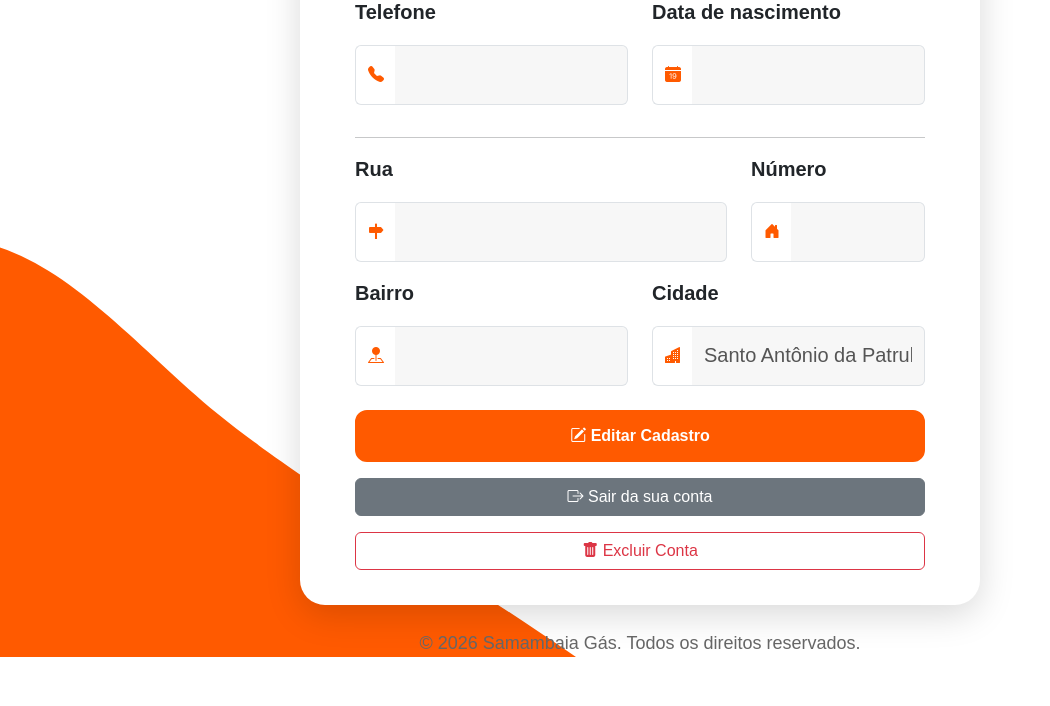
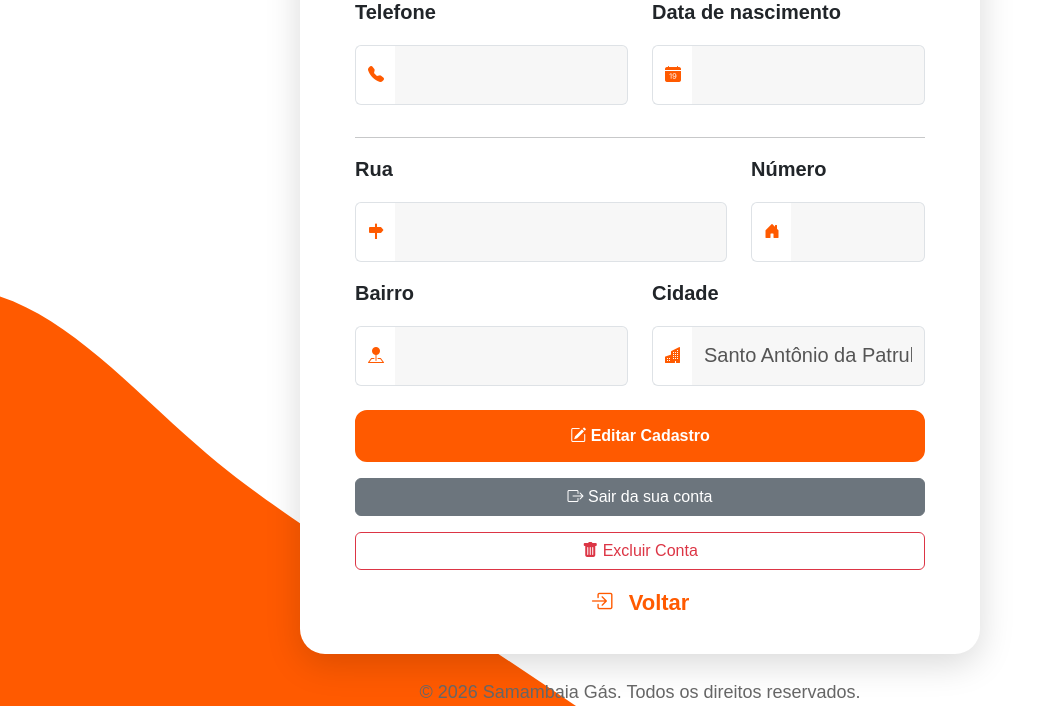
Before and after one commit to gihts7/Site_Samambaia_Gas, a PHP site: page /minhaConta.php in a window 1280 px wide. Shown: the part 826-1532 px from the top of the page, without its empty margins (0-1050 px from the left). Before the commit the page ends 1483 px from the top, so only its background shows below. Run offline with PHP 8.4, Linux system fonts and the light colour scheme; the visitor is signed in with stand-in values (Sample User, id 1); data that the repository does not hold is empty.

Commit message:
Correção

```diff
--- a/www/minhaConta.php
+++ b/www/minhaConta.php
@@ -295,6 +295,18 @@ mysqli_stmt_close($stmt);
 
                 </button>
 
+                 <div class="links">
+
+                    <a href="index.php">
+
+                        <i class="bi bi-box-arrow-in-right"></i>
+
+                        Voltar
+
+                    </a>
+
+                </div>
+
             </div>
 
         </form>
```
